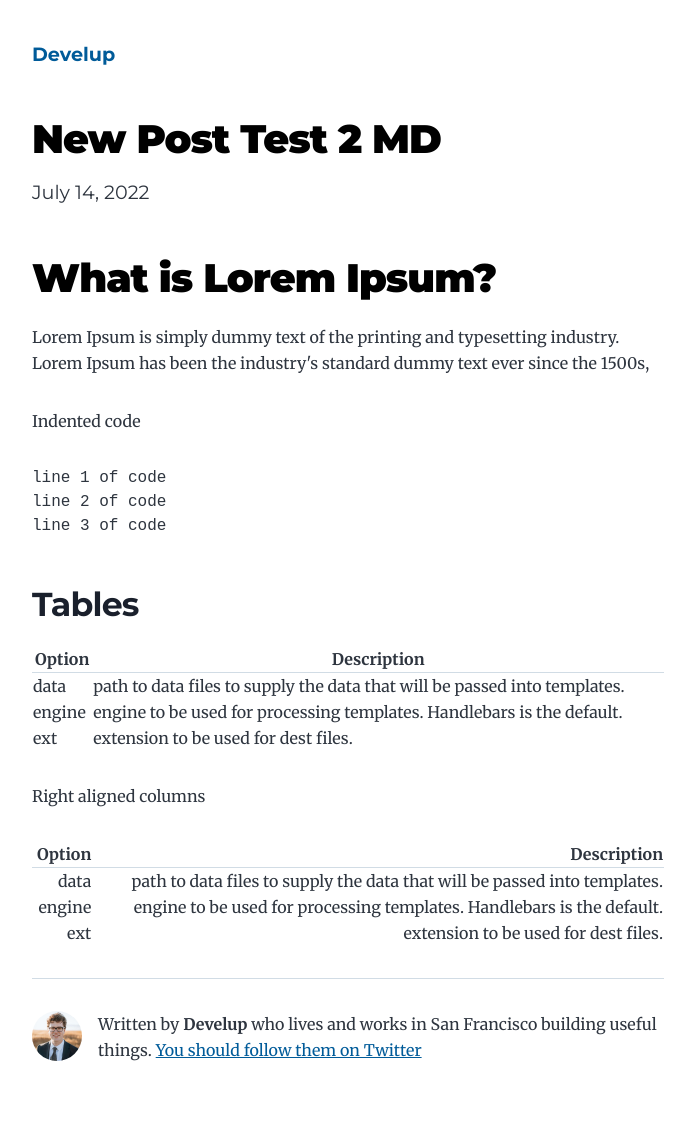
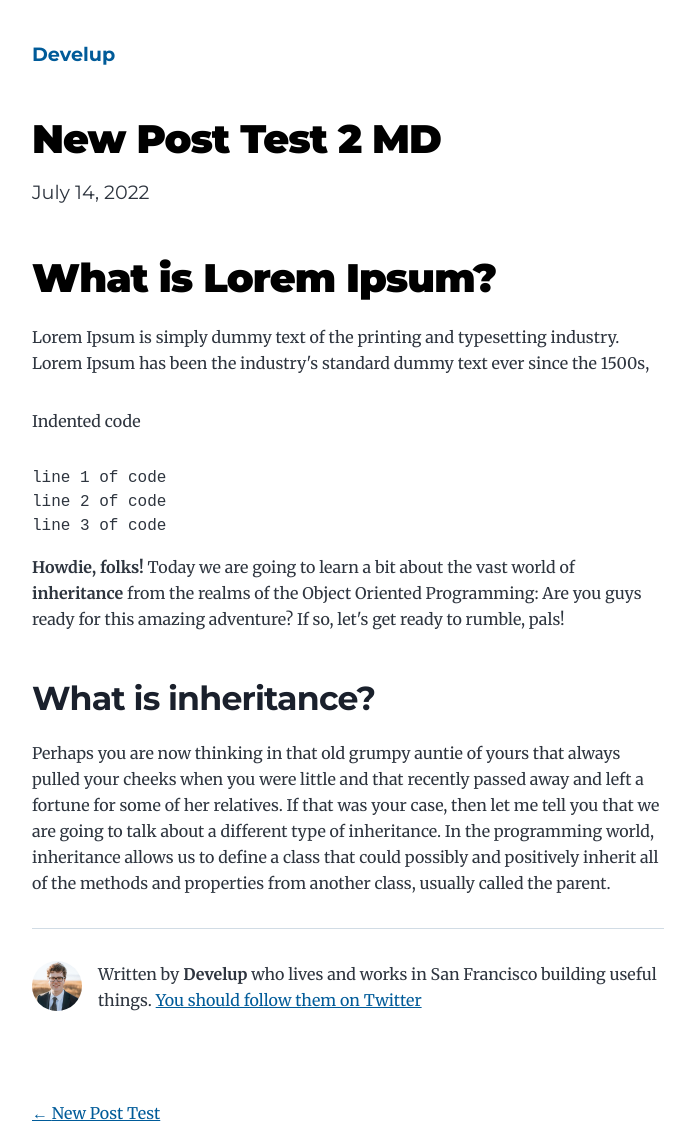
Before and after one commit to Jean-Cairoli/-gatsby-netlify-blog, a Gatsby site: page /2022-07-14-new-post-test-2-md/ in a window 1280 px wide. Shown: the top 1146 px of the page, without its empty margins (292-987 px from the left). Built offline with nearby package versions, Linux system fonts and the light colour scheme; Gatsby itself is replaced by a stand-in of ours; some packages are replaced by stand-ins of ours; code samples lack their colours.

Commit message:
Update Blog “2022-07-14-new-post-test-2-md”

```diff
--- a/content/blog/2022-07-14-new-post-test-2-md.md
+++ b/content/blog/2022-07-14-new-post-test-2-md.md
@@ -17,22 +17,7 @@
     line 2 of code
     line 3 of code
 
-
-
-
-
-## Tables
-
-| Option | Description |
-| ------ | ----------- |
-| data   | path to data files to supply the data that will be passed into templates. |
-| engine | engine to be used for processing templates. Handlebars is the default. |
-| ext    | extension to be used for dest files. |
-
-Right aligned columns
-
-| Option | Description |
-| ------:| -----------:|
-| data   | path to data files to supply the data that will be passed into templates. |
-| engine | engine to be used for processing templates. Handlebars is the default. |
-| ext    | extension to be used for dest files. |
+**Howdie, folks!** Today we are going to learn a bit about the vast world of **inheritance** from the realms of the Object Oriented Programming: Are you guys ready for this amazing adventure? If so, let's get ready to rumble, pals!
+## What is inheritance?
+Perhaps you are now thinking in that old grumpy auntie of yours that always pulled your cheeks when you were little and that recently passed away and left a fortune for some of her relatives. If that was your case, then let me tell you that we are going to talk about a different type of inheritance.
+In the programming world, inheritance allows us to define a class that could possibly and positively inherit all of the methods and properties from another class, usually called the parent.
```
